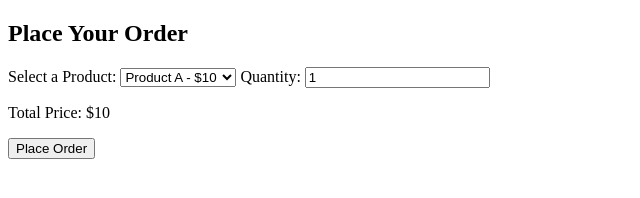
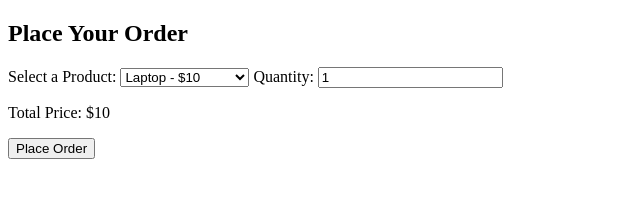
Before and after one commit to naxifa/Coding-Challenge---11, a plain HTML site: page index.html in a window 1280 px wide. Shown: the full height of the page, 0-640 px from the left. Drawn offline with Linux system fonts and the light colour scheme.

```diff
--- a/index.html
+++ b/index.html
@@ -10,9 +10,9 @@
 
     <label for="product-selector">Select a Product:</label>
     <select id="product-selector">
-        <option value="10">Product A - $10</option>
-        <option value="15">Product B - $15</option>
-        <option value="20">Product C - $20</option>
+        <option value="10">Laptop - $10</option>
+        <option value="15">Smartphone - $15</option>
+        <option value="20">Tablet - $20</option>
     </select>
 
     <label for="quantity">Quantity:</label>
```
